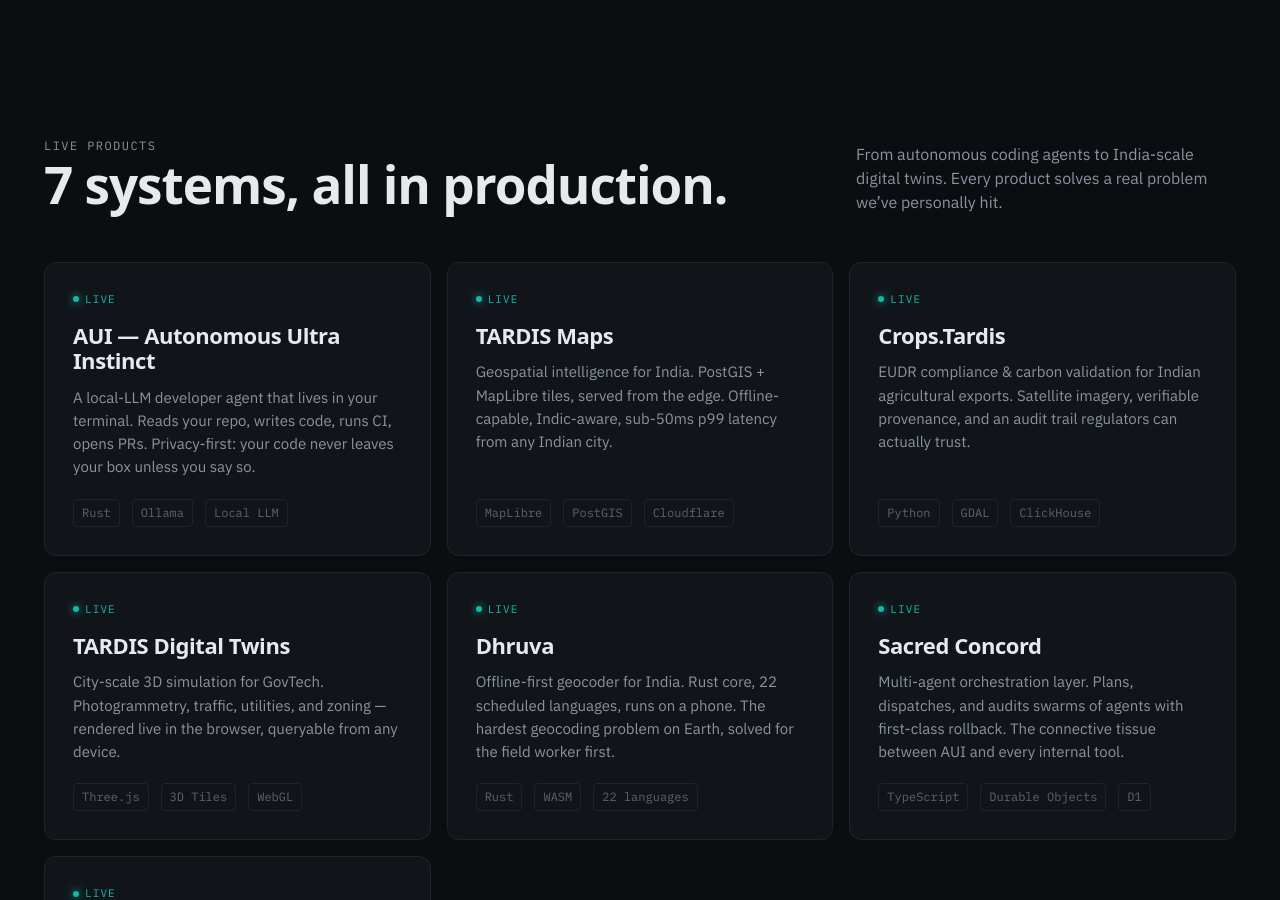
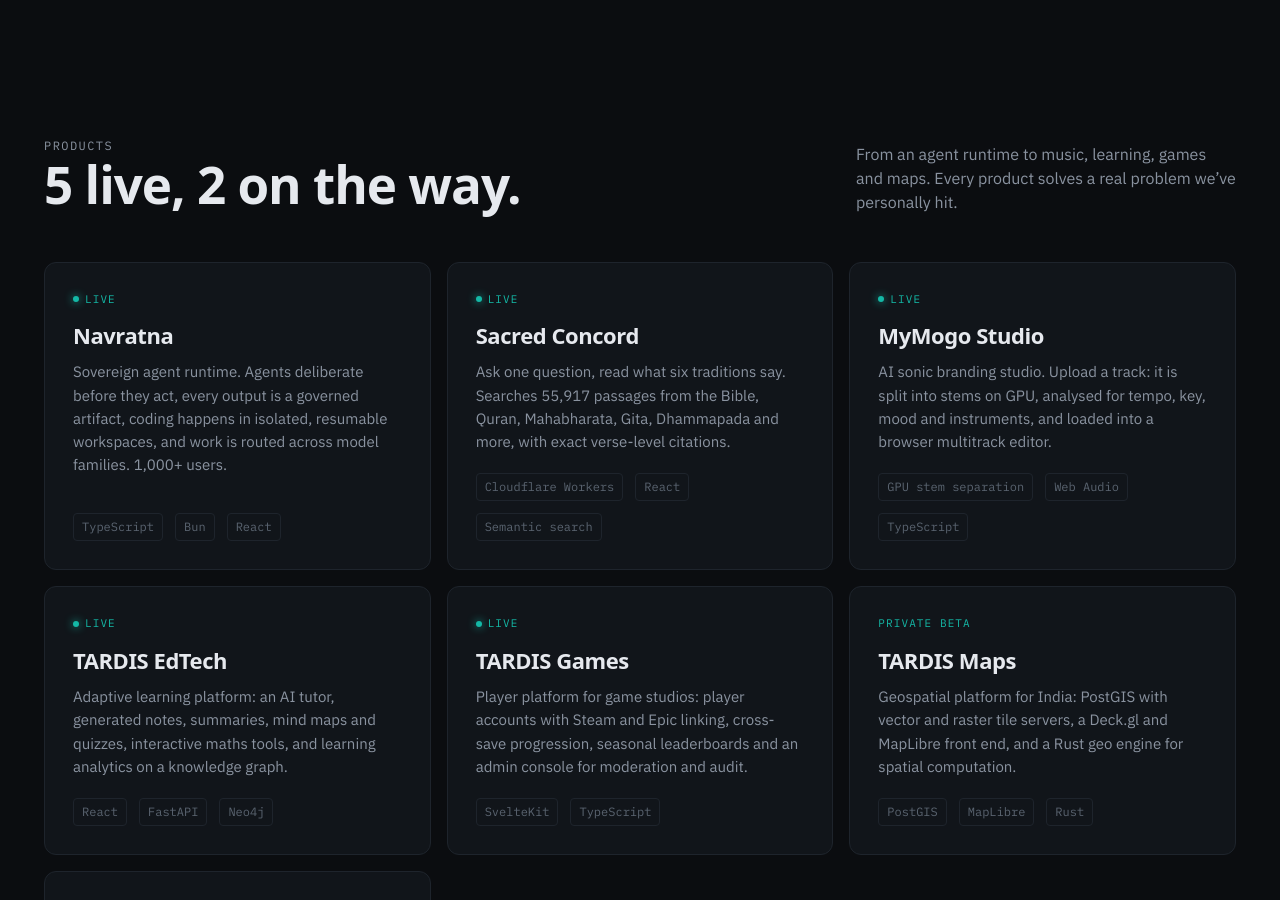
Before and after one commit to tardis-create/pronit-in, a plain HTML site: page index.html in a window 1280 px wide. Shown: the part 1900-2800 px from the top of the page. Drawn offline with Linux system fonts and the light colour scheme; a web font is replaced by a local one.

Commit message:
Products: verified descriptions only; drop AUI, Crops.Tardis, Digital Twins and fork-only open-source section; add Sacred Concord, MyMogo, EdTech, Games; real live count (5)

```diff
--- a/index.html
+++ b/index.html
@@ -7,8 +7,8 @@
   <meta name="color-scheme" content="dark">
 
   <title>TARDIS Solutions — AI-Native Infrastructure for India | GeoAI</title>
-  <meta name="description" content="TARDIS Solutions builds high-leverage AI infrastructure for India: GeoAI platforms, autonomous developer agents, edge-native Cloudflare systems. 5 engineers, 7 products.">
-  <meta name="keywords" content="AI-native infrastructure India, GeoAI platform India, autonomous developer agent, edge AI infrastructure, Cloudflare Workers AI company, EUDR compliance platform, offline geocoder India, TARDIS Solutions">
+  <meta name="description" content="TARDIS Solutions builds high-leverage AI infrastructure for India: GeoAI platforms, agent runtimes, edge-native Cloudflare systems. 5 engineers, 5 live products.">
+  <meta name="keywords" content="AI-native infrastructure India, GeoAI platform India, agent runtime, edge AI infrastructure, Cloudflare Workers AI company, TARDIS Solutions">
   <meta name="author" content="Pronit Das, TARDIS Solutions">
   <meta name="robots" content="index, follow, max-snippet:-1, max-image-preview:large, max-video-preview:-1">
   <link rel="canonical" href="https://pronit.in">
@@ -70,7 +70,7 @@
         "url": "https://pronit.in",
         "logo": "https://pronit.in/og.png",
         "image": "https://pronit.in/og.png",
-        "description": "AI-native infrastructure company building GeoAI platforms, autonomous developer agents, and India-first geospatial technology. Edge-native on Cloudflare. 5 engineers, 7 live products.",
+        "description": "AI-native infrastructure company building GeoAI platforms, agent runtimes, and India-first geospatial technology. Edge-native on Cloudflare. 5 engineers, 5 live products.",
         "foundingDate": "2022",
         "foundingLocation": {"@type": "Place", "addressCountry": "IN", "addressLocality": "India"},
         "areaServed": [{"@type": "Country", "name": "India"}, {"@type": "Place", "name": "Worldwide"}],
@@ -83,7 +83,7 @@
         "knowsAbout": [
           "Geospatial AI", "Autonomous AI Agents", "GIS Technology",
           "India Geocoding", "Cloudflare Edge Computing", "LLM Orchestration",
-          "EUDR Compliance", "Digital Twins", "Local LLMs"
+          "Local LLMs"
         ]
       },
       {
@@ -142,7 +142,7 @@
   <div class="container hero-inner">
     <p class="kicker reveal">TARDIS Solutions · est. 2022 · India</p>
     <h1 class="reveal">We don&rsquo;t build apps. We build&nbsp;infrastructure.</h1>
-    <p class="lede reveal">TARDIS Solutions is an AI-native infrastructure company shipping GeoAI platforms, autonomous developer agents, and India-first edge systems. 5 engineers, 7 live products &mdash; leverage over headcount, every quarter.</p>
+    <p class="lede reveal">TARDIS Solutions is an AI-native infrastructure company shipping GeoAI platforms, agent runtimes, and India-first edge systems. 5 engineers, 5 live products &mdash; leverage over headcount, every quarter.</p>
     <div class="hero-cta reveal">
       <a class="btn btn-primary" href="#products">See the stack <span class="arrow">→</span></a>
       <a class="btn btn-ghost" href="https://github.com/tardis-pro" rel="me">GitHub</a>
@@ -163,7 +163,7 @@
 <section class="stats">
   <div class="container">
     <div class="stats-grid">
-      <div class="stat"><div class="num">7</div><div class="lbl">Live products</div></div>
+      <div class="stat"><div class="num">5</div><div class="lbl">Live products</div></div>
       <div class="stat"><div class="num">5</div><div class="lbl">Engineers</div></div>
       <div class="stat"><div class="num">1.4B</div><div class="lbl">Population bet</div></div>
     </div>
@@ -200,53 +200,53 @@
   <div class="container">
     <div class="section-head">
       <div>
-        <p class="eyebrow reveal">Live products</p>
-        <h2 class="reveal">7 systems, all in production.</h2>
+        <p class="eyebrow reveal">Products</p>
+        <h2 class="reveal">5 live, 2 on the way.</h2>
       </div>
-      <p class="right reveal">From autonomous coding agents to India-scale digital twins. Every product solves a real problem we&rsquo;ve personally hit.</p>
+      <p class="right reveal">From an agent runtime to music, learning, games and maps. Every product solves a real problem we&rsquo;ve personally hit.</p>
     </div>
     <div class="cards">
       <article class="card reveal">
         <span class="tag"><span class="dot"></span> Live</span>
-        <h3>AUI &mdash; Autonomous Ultra Instinct</h3>
-        <p class="desc">A local-LLM developer agent that lives in your terminal. Reads your repo, writes code, runs CI, opens PRs. Privacy-first: your code never leaves your box unless you say so.</p>
-        <div class="meta"><span>Rust</span><span>Ollama</span><span>Local LLM</span></div>
+        <h3><a href="https://navratna.pronit.in" rel="noopener">Navratna</a></h3>
+        <p class="desc">Sovereign agent runtime. Agents deliberate before they act, every output is a governed artifact, coding happens in isolated, resumable workspaces, and work is routed across model families. 1,000+ users.</p>
+        <div class="meta"><span>TypeScript</span><span>Bun</span><span>React</span></div>
       </article>
       <article class="card reveal">
         <span class="tag"><span class="dot"></span> Live</span>
-        <h3>TARDIS Maps</h3>
-        <p class="desc">Geospatial intelligence for India. PostGIS + MapLibre tiles, served from the edge. Offline-capable, Indic-aware, sub-50ms p99 latency from any Indian city.</p>
-        <div class="meta"><span>MapLibre</span><span>PostGIS</span><span>Cloudflare</span></div>
+        <h3><a href="https://sacred.tardis.digital" rel="noopener">Sacred Concord</a></h3>
+        <p class="desc">Ask one question, read what six traditions say. Searches 55,917 passages from the Bible, Quran, Mahabharata, Gita, Dhammapada and more, with exact verse-level citations.</p>
+        <div class="meta"><span>Cloudflare Workers</span><span>React</span><span>Semantic search</span></div>
       </article>
       <article class="card reveal">
         <span class="tag"><span class="dot"></span> Live</span>
-        <h3>Crops.Tardis</h3>
-        <p class="desc">EUDR compliance &amp; carbon validation for Indian agricultural exports. Satellite imagery, verifiable provenance, and an audit trail regulators can actually trust.</p>
-        <div class="meta"><span>Python</span><span>GDAL</span><span>ClickHouse</span></div>
+        <h3><a href="https://music.tardis.digital" rel="noopener">MyMogo Studio</a></h3>
+        <p class="desc">AI sonic branding studio. Upload a track: it is split into stems on GPU, analysed for tempo, key, mood and instruments, and loaded into a browser multitrack editor.</p>
+        <div class="meta"><span>GPU stem separation</span><span>Web Audio</span><span>TypeScript</span></div>
       </article>
       <article class="card reveal">
         <span class="tag"><span class="dot"></span> Live</span>
-        <h3>TARDIS Digital Twins</h3>
-        <p class="desc">City-scale 3D simulation for GovTech. Photogrammetry, traffic, utilities, and zoning &mdash; rendered live in the browser, queryable from any device.</p>
-        <div class="meta"><span>Three.js</span><span>3D Tiles</span><span>WebGL</span></div>
+        <h3><a href="https://edtech.tardis.digital" rel="noopener">TARDIS EdTech</a></h3>
+        <p class="desc">Adaptive learning platform: an AI tutor, generated notes, summaries, mind maps and quizzes, interactive maths tools, and learning analytics on a knowledge graph.</p>
+        <div class="meta"><span>React</span><span>FastAPI</span><span>Neo4j</span></div>
       </article>
       <article class="card reveal">
         <span class="tag"><span class="dot"></span> Live</span>
-        <h3>Dhruva</h3>
-        <p class="desc">Offline-first geocoder for India. Rust core, 22 scheduled languages, runs on a phone. The hardest geocoding problem on Earth, solved for the field worker first.</p>
-        <div class="meta"><span>Rust</span><span>WASM</span><span>22 languages</span></div>
+        <h3><a href="https://games.tardis.digital" rel="noopener">TARDIS Games</a></h3>
+        <p class="desc">Player platform for game studios: player accounts with Steam and Epic linking, cross-save progression, seasonal leaderboards and an admin console for moderation and audit.</p>
+        <div class="meta"><span>SvelteKit</span><span>TypeScript</span></div>
       </article>
       <article class="card reveal">
-        <span class="tag"><span class="dot"></span> Live</span>
-        <h3>Sacred Concord</h3>
-        <p class="desc">Multi-agent orchestration layer. Plans, dispatches, and audits swarms of agents with first-class rollback. The connective tissue between AUI and every internal tool.</p>
-        <div class="meta"><span>TypeScript</span><span>Durable Objects</span><span>D1</span></div>
+        <span class="tag">Private beta</span>
+        <h3>TARDIS Maps</h3>
+        <p class="desc">Geospatial platform for India: PostGIS with vector and raster tile servers, a Deck.gl and MapLibre front end, and a Rust geo engine for spatial computation.</p>
+        <div class="meta"><span>PostGIS</span><span>MapLibre</span><span>Rust</span></div>
       </article>
       <article class="card reveal">
-        <span class="tag"><span class="dot"></span> Live</span>
-        <h3>Navratna</h3>
-        <p class="desc">Nine-gem product suite for knowledge workers. Research, drafting, scheduling, ingestion &mdash; all under one privacy-preserving orchestration plane.</p>
-        <div class="meta"><span>Go</span><span>TS</span><span>Py</span></div>
+        <span class="tag">In development</span>
+        <h3>Dhruva</h3>
+        <p class="desc">DIGIPIN digital addressing for India: a 4-metre grid code for every location, plus an address API with consent records and validation.</p>
+        <div class="meta"><span>Rust</span><span>Axum</span><span>PostgreSQL</span></div>
       </article>
     </div>
   </div>
--- a/style.css
+++ b/style.css
@@ -232,3 +232,6 @@ footer.site { border-top: 1px solid var(--line); padding: 48px 0 64px; backgroun
 /* Misc */
 .divider { height: 1px; background: var(--line); }
 .kbd { font-family: var(--font-mono); font-size: 12px; padding: 2px 6px; border: 1px solid var(--line-2); border-radius: 4px; color: var(--ink-mute); }
+
+.card h3 a { color: inherit; text-decoration: none; }
+.card h3 a:hover { color: var(--accent); }
```
